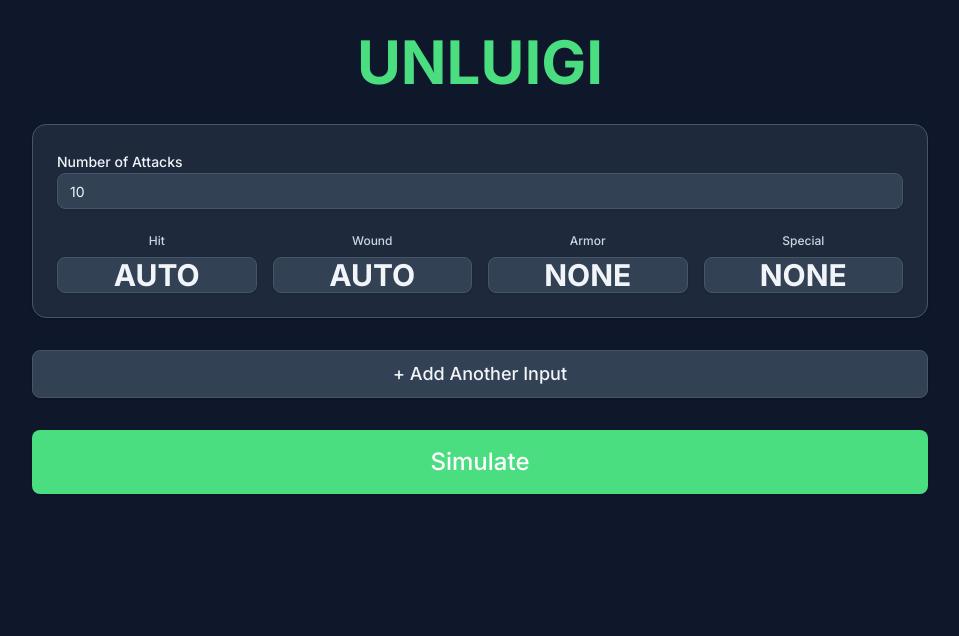
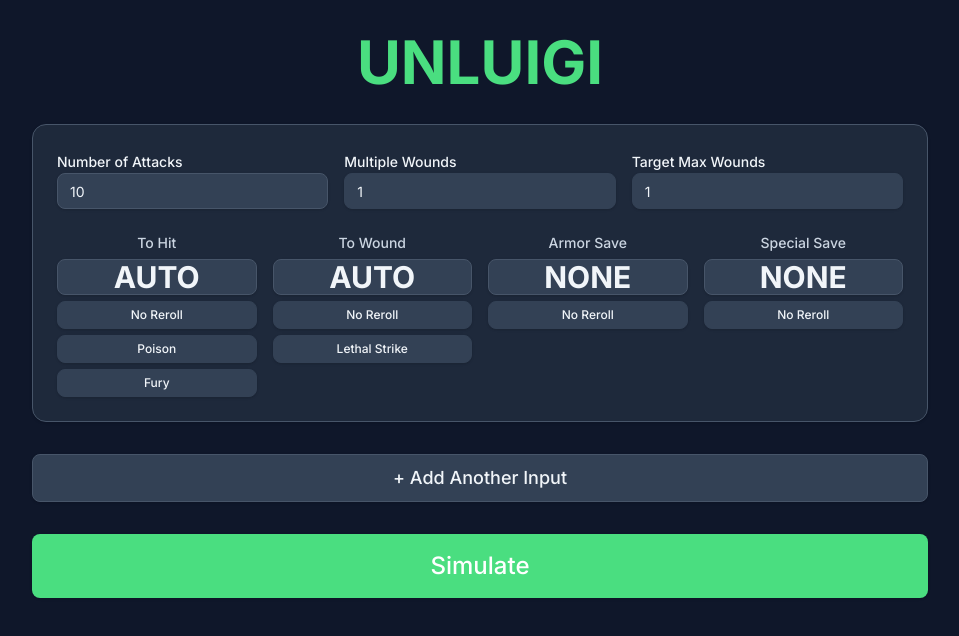
Before and after one commit to Banzgo/unluigi, a React (Vite) app: page / in a window 1280 px wide. Shown: the top 636 px of the page, without its empty margins (160-1119 px from the left). Built offline with nearby package versions, Linux system fonts and the light colour scheme.

Commit message:
reorganize UI layout and refine special rules controls

```diff
--- a/src/App.tsx
+++ b/src/App.tsx
@@ -21,6 +21,15 @@ function App() {
       wound: "auto",
       armorSave: "none",
       specialSave: "none",
+      rerollHits: "none",
+      rerollWounds: "none",
+      rerollArmorSaves: "none",
+      rerollSpecialSaves: "none",
+      poison: false,
+      lethalStrike: false,
+      fury: false,
+      multipleWounds: "1",
+      targetMaxWounds: 1,
     },
   ]);
   const [results, setResults] = useState<string>("");
@@ -36,6 +45,15 @@ function App() {
         wound: "auto",
         armorSave: "none",
         specialSave: "none",
+        rerollHits: "none",
+        rerollWounds: "none",
+        rerollArmorSaves: "none",
+        rerollSpecialSaves: "none",
+        poison: false,
+        lethalStrike: false,
+        fury: false,
+        multipleWounds: "1",
+        targetMaxWounds: 1,
       },
     ]);
   };
@@ -79,19 +97,19 @@ function App() {
       const params: SimulationParameters = {
         numAttacks: input.numAttacks,
         toHit: input.hit === "auto" ? "auto" : input.hit,
-        rerollHits: "none",
+        rerollHits: input.rerollHits,
         toWound: input.wound === "auto" ? "auto" : input.wound,
-        rerollWounds: "none",
+        rerollWounds: input.rerollWounds,
         armorSave: input.armorSave === "none" ? "none" : input.armorSave,
         armorPiercing: 0,
-        rerollArmorSaves: "none",
+        rerollArmorSaves: input.rerollArmorSaves,
         specialSave: input.specialSave === "none" ? "none" : input.specialSave,
-        rerollSpecialSaves: "none",
-        poison: false,
-        lethalStrike: false,
-        fury: false,
-        multipleWounds: 1,
-        targetMaxWounds: Number.MAX_SAFE_INTEGER,
+        rerollSpecialSaves: input.rerollSpecialSaves,
+        poison: input.poison,
+        lethalStrike: input.lethalStrike,
+        fury: input.fury,
+        multipleWounds: input.multipleWounds,
+        targetMaxWounds: input.targetMaxWounds,
         iterations,
       };
 
--- a/src/components/DiceInput.tsx
+++ b/src/components/DiceInput.tsx
@@ -1,5 +1,5 @@
 import { useState } from "react";
-import { parseDiceExpression } from "../engine";
+import { parseDiceExpression, type RerollType } from "../engine";
 import { Button } from "./ui/button";
 import { Card } from "./ui/card";
 import { Input } from "./ui/input";
@@ -14,6 +14,15 @@ export interface DiceInputState {
   wound: ToggleValue;
   armorSave: ToggleValue;
   specialSave: ToggleValue;
+  rerollHits: RerollType;
+  rerollWounds: RerollType;
+  rerollArmorSaves: RerollType;
+  rerollSpecialSaves: RerollType;
+  poison: boolean;
+  lethalStrike: boolean;
+  fury: boolean;
+  multipleWounds: string;
+  targetMaxWounds: number;
 }
 
 interface DiceInputProps {
@@ -34,10 +43,29 @@ export function DiceInput({
   const hitOptions: ToggleValue[] = [2, 3, 4, 5, 6, "auto"];
   const woundOptions: ToggleValue[] = [2, 3, 4, 5, 6, "auto"];
   const saveOptions: ToggleValue[] = [2, 3, 4, 5, 6, "none"];
+  const rerollOptions: RerollType[] = ["none", "1s", "fails", "successes"];
 
   const cycleValue = (current: ToggleValue, options: ToggleValue[]) => {
     const currentIndex = options.indexOf(current);
     return options[(currentIndex + 1) % options.length];
+  };
+
+  const cycleReroll = (current: RerollType) => {
+    const currentIndex = rerollOptions.indexOf(current);
+    return rerollOptions[(currentIndex + 1) % rerollOptions.length];
+  };
+
+  const getRerollLabel = (reroll: RerollType) => {
+    switch (reroll) {
+      case "none":
+        return "No Reroll";
+      case "1s":
+        return "Reroll 1s";
+      case "fails":
+        return "Reroll Fails";
+      case "successes":
+        return "Reroll Successes";
+    }
   };
 
   const validateNumAttacks = (value: string): boolean => {
@@ -69,9 +97,13 @@ export function DiceInput({
         </Button>
       )}
 
-      {/* Number of Attacks */}
+      {/* Input Fields Row */}
+      <div className="grid grid-cols-3 gap-4">
         <div className="space-y-2">
-        <Label htmlFor={`attacks-${input.id}`} className="text-foreground">
+          <Label
+            htmlFor={`attacks-${input.id}`}
+            className="text-sm text-foreground"
+          >
             Number of Attacks
           </Label>
           <Input
@@ -79,18 +111,56 @@ export function DiceInput({
             type="text"
             value={input.numAttacks}
             onChange={(e) => handleNumAttacksChange(e.target.value)}
-          className={`text-lg bg-input text-foreground placeholder:text-muted-foreground ${
+            className={`bg-input text-foreground placeholder:text-muted-foreground ${
               isNumAttacksValid ? "border-border" : "border-red-500 border-2"
             }`}
-          placeholder="e.g., 10 or 2d6"
+            placeholder="10 or 2d6"
           />
         </div>
+        <div className="space-y-2">
+          <Label htmlFor={`mw-${input.id}`} className="text-sm text-foreground">
+            Multiple Wounds
+          </Label>
+          <Input
+            id={`mw-${input.id}`}
+            type="text"
+            value={input.multipleWounds}
+            onChange={(e) =>
+              onUpdate(input.id, { multipleWounds: e.target.value })
+            }
+            className="bg-input text-foreground"
+            placeholder="1, d3, d6+1"
+          />
+        </div>
+        <div className="space-y-2">
+          <Label
+            htmlFor={`max-${input.id}`}
+            className="text-sm text-foreground"
+          >
+            Target Max Wounds
+          </Label>
+          <Input
+            id={`max-${input.id}`}
+            type="number"
+            value={input.targetMaxWounds}
+            onChange={(e) =>
+              onUpdate(input.id, {
+                targetMaxWounds: Number.parseInt(e.target.value) || 1,
+              })
+            }
+            className="bg-input text-foreground"
+            min="1"
+          />
+        </div>
+      </div>
 
-      {/* Dice Buttons Grid */}
+      {/* Dice Values and Special Rules Grid */}
       <div className="grid grid-cols-4 gap-4">
-        {/* Hit Button */}
-        <div className="flex flex-col items-center space-y-2">
-          <Label className="text-xs text-muted-foreground">Hit</Label>
+        {/* Hit Column */}
+        <div className="flex flex-col space-y-1.5">
+          <Label className="text-sm text-muted-foreground text-center">
+            To Hit
+          </Label>
           <Button
             onClick={() =>
               onUpdate(input.id, { hit: cycleValue(input.hit, hitOptions) })
@@ -100,11 +170,50 @@ export function DiceInput({
           >
             {input.hit === "auto" ? "AUTO" : `${input.hit}+`}
           </Button>
+          <Button
+            onClick={() =>
+              onUpdate(input.id, {
+                rerollHits: cycleReroll(input.rerollHits),
+              })
+            }
+            className={`w-full h-7 text-xs ${
+              input.rerollHits !== "none"
+                ? "bg-blue-600 hover:bg-blue-700 text-white"
+                : "bg-secondary hover:bg-secondary/80"
+            }`}
+            variant="outline"
+          >
+            {getRerollLabel(input.rerollHits)}
+          </Button>
+          <Button
+            onClick={() => onUpdate(input.id, { poison: !input.poison })}
+            className={`w-full h-7 text-xs ${
+              input.poison
+                ? "bg-blue-600 hover:bg-blue-700 text-white"
+                : "bg-secondary hover:bg-secondary/80"
+            }`}
+            variant="outline"
+          >
+            Poison
+          </Button>
+          <Button
+            onClick={() => onUpdate(input.id, { fury: !input.fury })}
+            className={`w-full h-7 text-xs ${
+              input.fury
+                ? "bg-blue-600 hover:bg-blue-700 text-white"
+                : "bg-secondary hover:bg-secondary/80"
+            }`}
+            variant="outline"
+          >
+            Fury
+          </Button>
         </div>
 
-        {/* Wound Button */}
-        <div className="flex flex-col items-center space-y-2">
-          <Label className="text-xs text-muted-foreground">Wound</Label>
+        {/* Wound Column */}
+        <div className="flex flex-col space-y-1.5">
+          <Label className="text-sm text-muted-foreground text-center">
+            To Wound
+          </Label>
           <Button
             onClick={() =>
               onUpdate(input.id, {
@@ -116,11 +225,41 @@ export function DiceInput({
           >
             {input.wound === "auto" ? "AUTO" : `${input.wound}+`}
           </Button>
+          <Button
+            onClick={() =>
+              onUpdate(input.id, {
+                rerollWounds: cycleReroll(input.rerollWounds),
+              })
+            }
+            className={`w-full h-7 text-xs ${
+              input.rerollWounds !== "none"
+                ? "bg-blue-600 hover:bg-blue-700 text-white"
+                : "bg-secondary hover:bg-secondary/80"
+            }`}
+            variant="outline"
+          >
+            {getRerollLabel(input.rerollWounds)}
+          </Button>
+          <Button
+            onClick={() =>
+              onUpdate(input.id, { lethalStrike: !input.lethalStrike })
+            }
+            className={`w-full h-7 text-xs ${
+              input.lethalStrike
+                ? "bg-blue-600 hover:bg-blue-700 text-white"
+                : "bg-secondary hover:bg-secondary/80"
+            }`}
+            variant="outline"
+          >
+            Lethal Strike
+          </Button>
         </div>
 
-        {/* Armor Save Button */}
-        <div className="flex flex-col items-center space-y-2">
-          <Label className="text-xs text-muted-foreground">Armor</Label>
+        {/* Armor Save Column */}
+        <div className="flex flex-col space-y-1.5">
+          <Label className="text-sm text-muted-foreground text-center">
+            Armor Save
+          </Label>
           <Button
             onClick={() =>
               onUpdate(input.id, {
@@ -132,11 +271,28 @@ export function DiceInput({
           >
             {input.armorSave === "none" ? "NONE" : `${input.armorSave}+`}
           </Button>
+          <Button
+            onClick={() =>
+              onUpdate(input.id, {
+                rerollArmorSaves: cycleReroll(input.rerollArmorSaves),
+              })
+            }
+            className={`w-full h-7 text-xs ${
+              input.rerollArmorSaves !== "none"
+                ? "bg-blue-600 hover:bg-blue-700 text-white"
+                : "bg-secondary hover:bg-secondary/80"
+            }`}
+            variant="outline"
+          >
+            {getRerollLabel(input.rerollArmorSaves)}
+          </Button>
         </div>
 
-        {/* Special Save Button */}
-        <div className="flex flex-col items-center space-y-2">
-          <Label className="text-xs text-muted-foreground">Special</Label>
+        {/* Special Save Column */}
+        <div className="flex flex-col space-y-1.5">
+          <Label className="text-sm text-muted-foreground text-center">
+            Special Save
+          </Label>
           <Button
             onClick={() =>
               onUpdate(input.id, {
@@ -148,6 +304,21 @@ export function DiceInput({
           >
             {input.specialSave === "none" ? "NONE" : `${input.specialSave}+`}
           </Button>
+          <Button
+            onClick={() =>
+              onUpdate(input.id, {
+                rerollSpecialSaves: cycleReroll(input.rerollSpecialSaves),
+              })
+            }
+            className={`w-full h-7 text-xs ${
+              input.rerollSpecialSaves !== "none"
+                ? "bg-blue-600 hover:bg-blue-700 text-white"
+                : "bg-secondary hover:bg-secondary/80"
+            }`}
+            variant="outline"
+          >
+            {getRerollLabel(input.rerollSpecialSaves)}
+          </Button>
         </div>
       </div>
     </Card>
```
Lines whose indentation alone changed are shown as unchanged.
